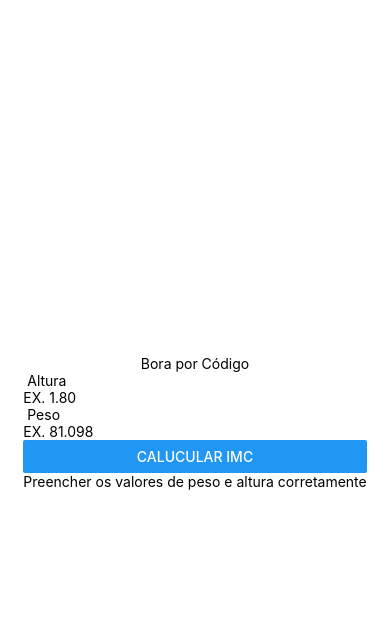
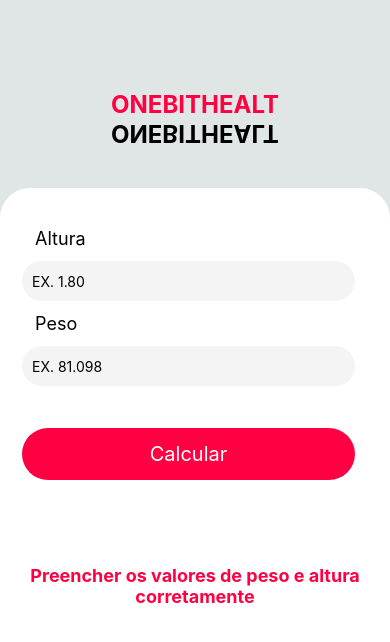
Before and after one commit to CriticalNoob02/Calculadora_de_IMC, a React Native app: screen / in a window 390 px wide. Shown: the top 642 px of the page. Built offline with nearby package versions, Linux system fonts and the light colour scheme.

Commit message:
tentando_usar_gradient

```diff
--- a/App.js
+++ b/App.js
@@ -15,8 +15,7 @@
 const styles = StyleSheet.create({
   container: {
     flex: 1,
-    backgroundColor: '#fff',
-    alignItems: 'center',
-    justifyContent: 'center',
+    backgroundColor: '#e0e5e5',
+    paddingTop: 80,
   },
 });
--- a/package.json
+++ b/package.json
@@ -15,7 +15,9 @@
     "react": "17.0.2",
     "react-dom": "17.0.2",
     "react-native": "0.68.2",
-    "react-native-web": "0.17.7"
+    "react-native-linear-gradient": "^2.5.6",
+    "react-native-web": "0.17.7",
+    "styled-components": "^5.3.5"
   },
   "devDependencies": {
     "@babel/core": "^7.12.9"
--- a/src/components/Form/index.js
+++ b/src/components/Form/index.js
@@ -1,6 +1,7 @@
 import React, {useState} from "react"
-import { Text, View, TextInput, Button } from 'react-native';
+import { Text, View, TextInput, TouchableOpacity } from 'react-native';
 import ResultIMC from "./resultIMC/index";
+import Estilo from "../Styles/Form"
 
 export default function Form (){
 
@@ -9,9 +10,16 @@
     const [messageIMC, setMessageIMC] = useState("Preencher os valores de peso e altura corretamente")
     const [IMC, setIMC] = useState(null)
     const [textButton, setTextButton] = useState("Calcular")
+    const [errorMessage, setErrorMessage] = useState(null)
 
     function imcCalculator (){
         return setIMC ( ( weight/(height*height) ).toFixed(2) )
+    }
+
+    function verificationIMC (){
+        if(IMC == null){
+            setErrorMessage("Campo Obrigatório")
+        }
     }
 
     function validationIMC(){
@@ -21,8 +29,10 @@
             setWeight(null)
             setMessageIMC("Seu IMC é:")
             setTextButton("Calcular Novamente")
+            setErrorMessage(null)
             return
         }
+            verificationIMC()
             setIMC(null)
             setTextButton("Calcular")
             setMessageIMC("Preencher os valores de peso e altura corretamente")
@@ -30,25 +40,30 @@
     }
 
     return(
-    <View>
-        <View>
-            <Text> Altura </Text>
+    <View style={Estilo.formContext}>
+        <View style={Estilo.form}>
+            <Text style={Estilo.formLabel}> Altura </Text>
+            <Text style={Estilo.errorMessage}>{errorMessage}</Text>
             <TextInput
                 onChangeText={setHeinght}
                 value={height}
                 placeholder="EX. 1.80"
                 keyboardType="numeric"
+                style={Estilo.input}
             />
-            <Text> Peso </Text>
+            <Text style={Estilo.formLabel}> Peso </Text>
+            <Text style={Estilo.errorMessage}>{errorMessage}</Text>
             <TextInput
                 onChangeText={setWeight}
                 value={weight}
                 placeholder="EX. 81.098"
                 keyboardType="numeric"
+                style={Estilo.input}
             />
-            <Button
-                onPress={() => validationIMC()}
-                title="Calucular IMC"/>
+            <TouchableOpacity onPress={() => validationIMC()}
+                              style={Estilo.button}>
+               <Text style={Estilo.textButton}>{textButton}</Text>
+            </TouchableOpacity>
         </View>
             <ResultIMC
                 messageResultIMC={messageIMC}
--- a/src/components/Form/resultIMC/index.js
+++ b/src/components/Form/resultIMC/index.js
@@ -1,12 +1,13 @@
 import React from "react"
 import { Text, View } from 'react-native';
+import Estilo from "../../Styles/Result"
 
 export default function ResultIMC (props){
 
     return(
-    <View>
-        <Text>{props.messageResultIMC}</Text>
-        <Text>{props.resultIMC}</Text>
+    <View style={Estilo.result}>
+        <Text  style={Estilo.text}>{props.messageResultIMC}</Text>
+        <Text style={Estilo.number}>{props.resultIMC}</Text>
     </View>
     )
 }
--- /dev/null
+++ b/src/components/Styles/Form.js
@@ -0,0 +1,56 @@
+import { StyleSheet} from 'react-native';
+
+const Estilo = StyleSheet.create({
+    formContext:{
+        width:"100%",
+        height: "100%",
+        bottom: 0,
+        backgroundColor:"#ffffff" ,
+        alignItems:"center" ,
+        borderTopLeftRadius:30,
+        borderTopRightRadius:30,
+        marginTop: 30,
+    },
+    form:{
+        height: "auto",
+        width: "100%",
+        marginTop: 30,
+        padding: 10,
+    },
+    formLabel:{
+        color: "#000000",
+        fontSize: 18,
+        paddingLeft: 20,
+    },
+    input:{
+        width: "90%",
+        height: 40,
+        borderRadius: 50,
+        backgroundColor: "#f4f4f4",
+        margin: 12,
+        paddingLeft: 10,
+    },
+    button:{
+        borderRadius: 50,
+        alignItems: "center",
+        justifyContent: "center",
+        width: "90%",
+        backgroundColor: "#FF0043",
+        paddingTop: 14,
+        paddingBottom: 14,
+        marginLeft:12,
+        marginTop: 30,
+    },
+    textButton:{
+        color: "#ffffff",
+        fontSize: 20,
+    },
+    errorMessage:{
+        fontSize: 12,
+        fontWeight: 20,
+        color: "red",
+        paddingLeft: 20,
+    }
+})
+
+export default Estilo
--- /dev/null
+++ b/src/components/Styles/Result.js
@@ -0,0 +1,26 @@
+import { StyleSheet} from 'react-native';
+
+const Estilo = StyleSheet.create({
+    result:{
+        flex: 1,
+        marginTop: 15,
+        paddingTop: 60,
+        borderRadius: 50,
+        alignItems: "center",
+        width: "100%",
+    },
+    number:{
+        fontSize: 48,
+        color: "#ff0043",
+        fontWeight: "bold",
+    },
+    text:{
+        fontSize: 18,
+        color: "#ff0043",
+        fontWeight: "bold",
+        textAlign: "center",
+
+    },
+})
+
+export default Estilo
--- /dev/null
+++ b/src/components/Styles/Title.js
@@ -0,0 +1,21 @@
+import { StyleSheet} from 'react-native';
+
+const Estilo = StyleSheet.create({
+    boxTitle:{
+        alignItems: "center",
+        justifyContent: "center",
+        padding : 10,
+    },
+    textTitle:{
+        color: "#FF0043",
+        fontSize: 24,
+        fontWeight: "bold",
+    },
+    textTitle2:{
+        fontSize: 24,
+        fontWeight: "bold",
+        transform: "rotatex(180deg)",
+    },
+})
+
+export default Estilo
--- a/src/components/Title/index.js
+++ b/src/components/Title/index.js
@@ -1,13 +1,18 @@
 import React from "react"
 import { Text, View } from 'react-native';
+import Estilo from "../Styles/Title"
 
 export default function Title (){
 
     return(
-    <View>
-        <Text>
-            Bora por Código
+    <View style={Estilo.boxTitle}>
+        <Text style={Estilo.textTitle}>
+            ONEBITHEALT
         </Text>
+        <Text style={Estilo.textTitle2}>
+            ONEBITHEALT
+        </Text>
+
     </View>
     )
 }
```
Also changed, not shown: 1 other file (tests, documents, lock files or other folders).
